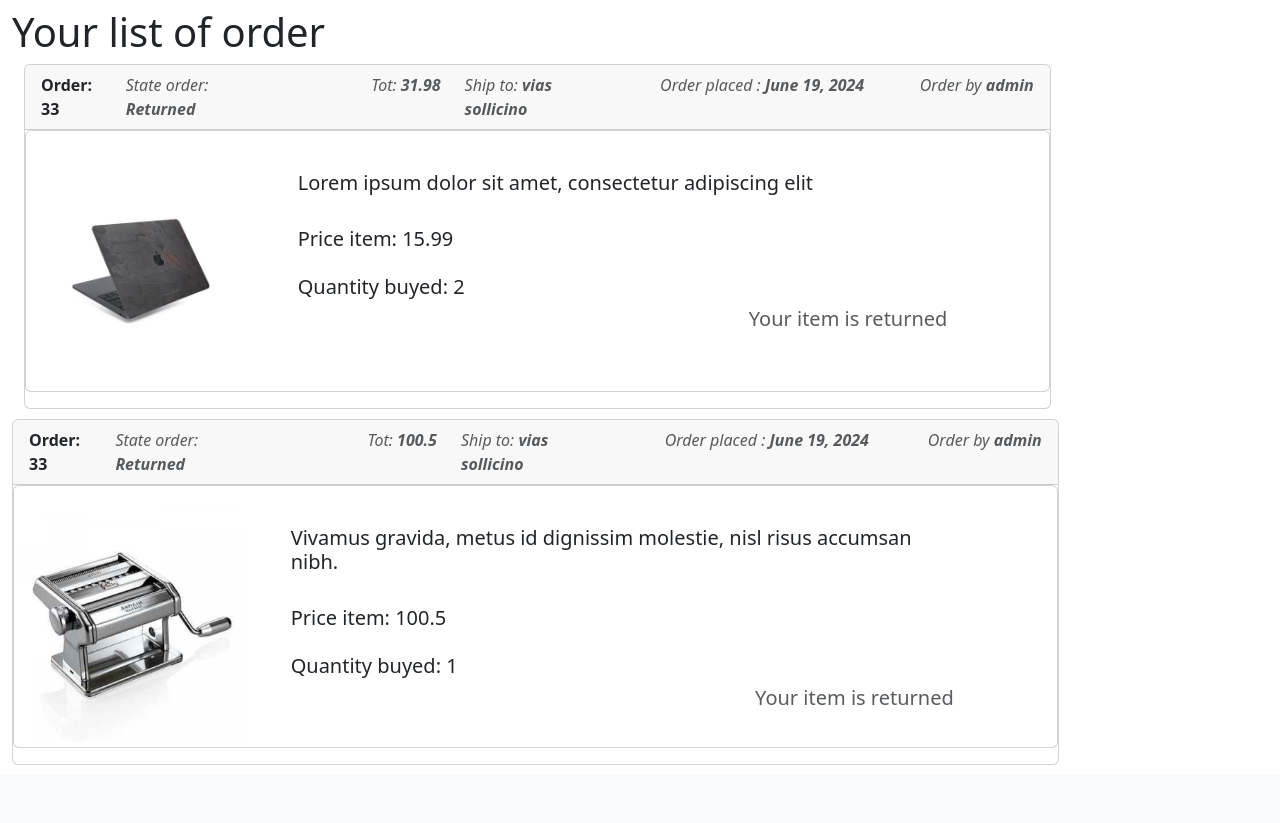
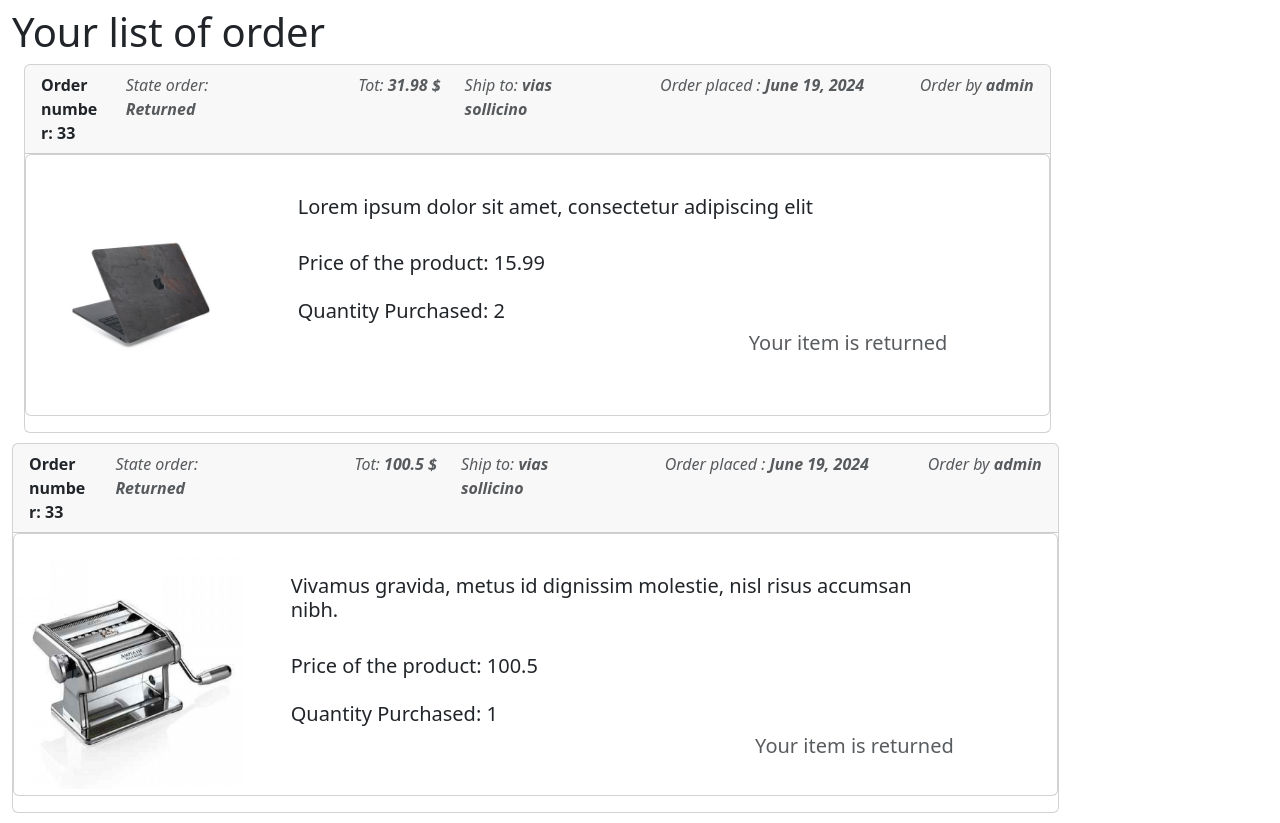
Before and after one commit to adi-web/ECommerce, a Django app: page /order/ in a window 1280 px wide. Shown: the part 56-879 px from the top of the page. Before the commit the page ends 821 px from the top, so only its background shows below. Run offline with Django 4.2, Linux system fonts and the light colour scheme; a user stored in the database is signed in; data comes from the database, SQL or seed files in the repository; some libraries are stand-ins or nearby versions.

Commit message:
Update order.html

```diff
--- a/order/templates/order.html
+++ b/order/templates/order.html
@@ -11,7 +11,7 @@
                     <div class="card-header">
                         <div class="row d-flex">
                             <div class="col-1">
-                                    <span class="fw-bold">Order: {{order_info.order.pk}}</span>
+                                    <span class="fw-bold">Order number: {{order_info.order.pk}}</span>
                             </div>
                             {% if order_info.stateItem == True %}
                             <div class="col-2">
@@ -23,7 +23,7 @@
                              </div>
                             {% endif %}
                         <div class="col-2">
-                                <em class="text-muted float-end">Tot: <b>{{ order_info.payQuantity }}</b></em>
+                                <em class="text-muted float-end">Tot: <b>{{ order_info.payQuantity }} $</b></em>
                             </div>
                          <div class="col-2">
                                 <em class="text-muted float-end">Ship to: <b>{{ order_info.order.addressOrder }}</b></em>
@@ -48,8 +48,8 @@
 
                                 <h5 class="card-title">{{ order_info.item.name }}</h5>
                                 </a>
-                                <h5 class="card-text mt-4 ">Price item: {{ order_info.item.price }}</h5>
-                                <h5 class="card-text mt-4 ">Quantity buyed: {{ order_info.quantity }}</h5>
+                                <h5 class="card-text mt-4 ">Price of the product: {{ order_info.item.price }}</h5>
+                                <h5 class="card-text mt-4 ">Quantity Purchased: {{ order_info.quantity }}</h5>
                                  {% if order_info.stateItem == True %}
                                   <a href="{% url 'detail_item' order_info.item.pk %}" class="d-inline-flex link-dark text-decoration-none mt-4">
                                     <button class="btn btn-success">View item details</button>
```
